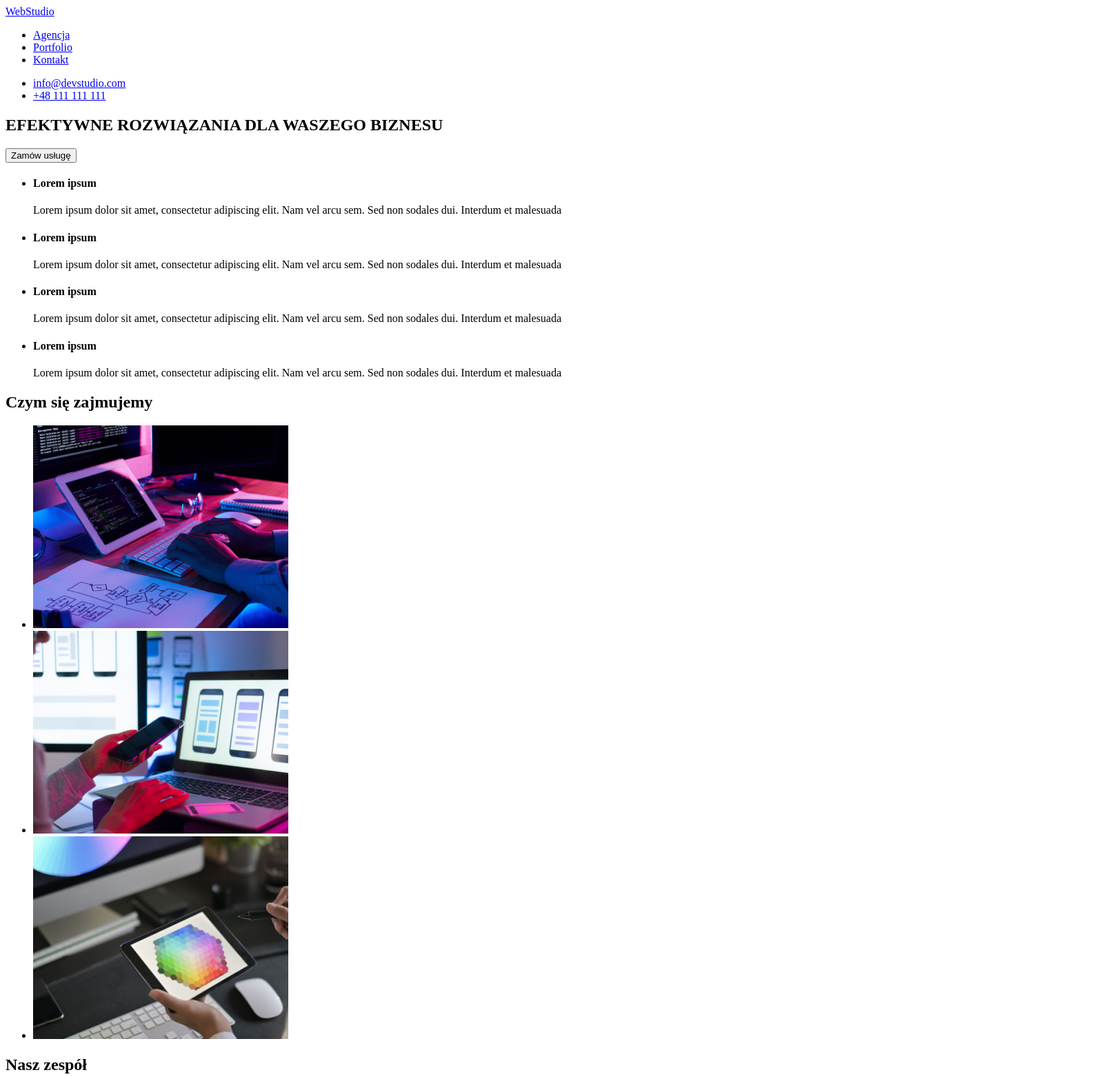
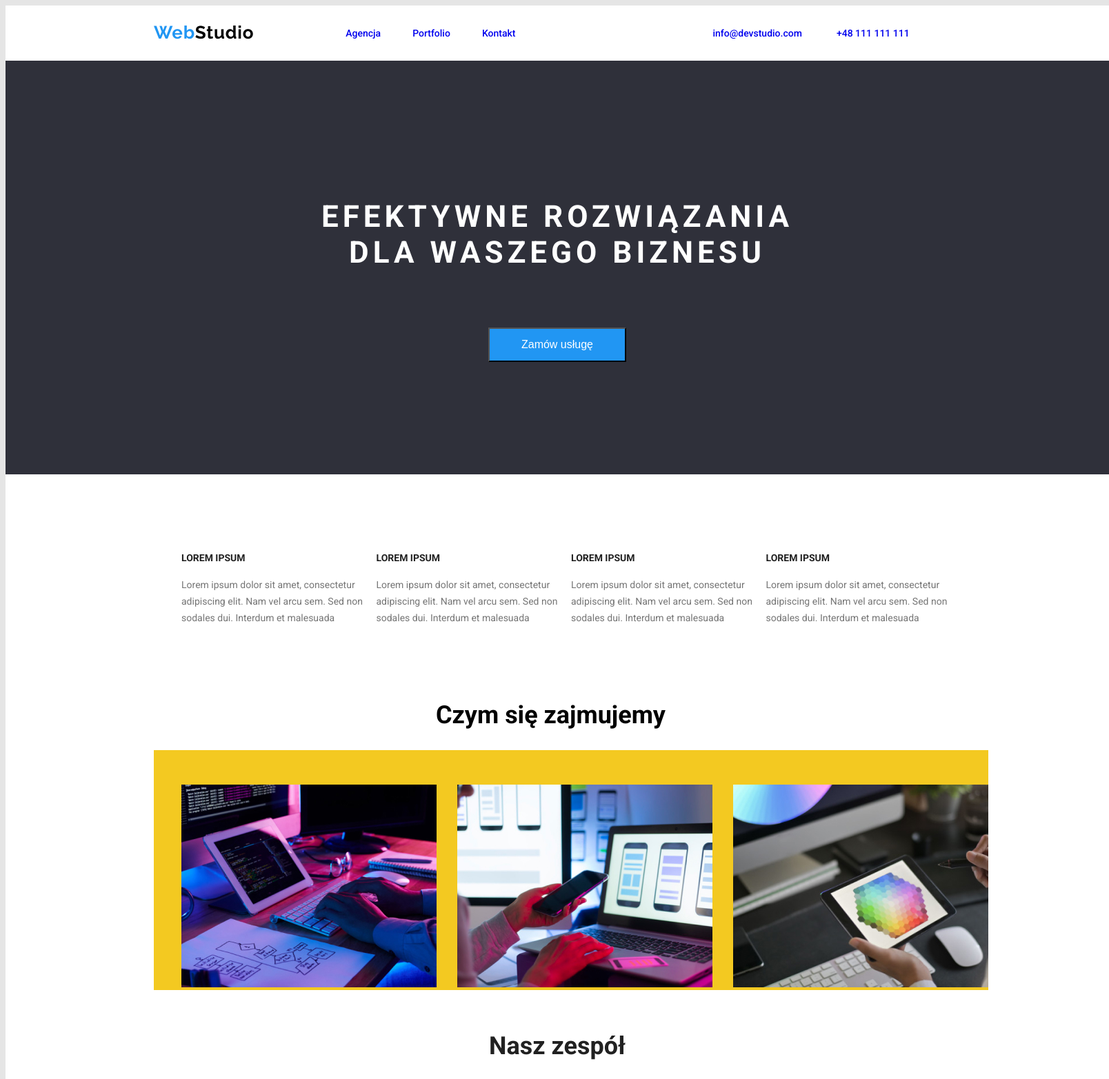
Before and after one commit to dobson81/goit-markup-hw-02, a plain HTML site: page index.html in a window 1280 px wide. Shown: the top 1565 px of the page at 69% size, 1608 px wide, since content can reach past the window. Drawn offline with Linux system fonts and the light colour scheme.

Commit message:
added few things

```diff
--- a/css/styles.css
+++ b/css/styles.css
@@ -1,31 +1,201 @@
 body {
   font-family: 'Roboto', sans-serif;
+  background-color: #e5e5e5;
+}
+.wrapper {
+  width: 1600px;
+  background-color: #ffffff;
+}
+.portfolio-wrapper {
+  width: 1600px;
+}
+a {
+  text-decoration: none;
+}
+.topnav {
+  background-color: #ffffff;
+  width: 1600;
+  height: 80;
+  display: flex;
+}
+
+.logo {
+  font-family: 'Raleway';
+  color: #000000;
+  font-weight: 700;
+  font-size: 26px;
+  line-height: 31px;
+  letter-spacing: 0.03em;
+  margin-top: 24px;
+  margin-left: 215px;
+  margin-bottom: 25px;
+}
+.roboczy3 {
+  color: #2196f3;
 }
 
 .menu {
+  padding-right: 200px; /*roboczo 200, coś tu sie nie zgadza */
   display: flex;
-  justify-content: flex-start;
+  list-style-type: none;
+  margin-top: 32px;
+  margin-left: 93px;
+  font-size: 14px;
+  font-weight: 500;
+  color: azure; /*nie moge ustawic koloru*/
+  letter-spacing: 2%;
 }
-.buttons {
+.menu > li {
+  padding-right: 46px;
+}
+.contacts {
+  display: flex;
+  list-style-type: none;
+  margin-top: 32px;
+  margin-right: 227px;
+  font-size: 14px;
+  font-weight: 500;
+  color: #757575; /*i tutaj tez nie działa*/
+}
+.contacts > li {
+  padding-right: 50px;
+}
+.contacts:hover {
+  color: #f3c921; /*i tu też nie działa*/
+}
+
+.big-title {
+  width: 1600px;
+  height: 600px;
+
+  background: #2f303a;
+  display: flex;
+  flex-direction: column;
+}
+
+.title {
+  width: 696px;
+  height: 120px;
+  color: #ffffff;
+  margin-top: 200px;
+  margin-left: 452px;
+  font-size: 44px;
+  letter-spacing: 6px;
+
+  text-align: center;
+}
+.button {
+  margin-left: auto;
+  margin-right: auto;
+  width: 200px;
+  height: 50px;
+  background-color: #2196f3;
+  color: #ffffff;
+  font-size: 16px;
+  line-height: 30px;
+  margin-top: 30px;
+}
+.description-studio {
+  width: 1170px;
+
+  margin-right: 215px;
+  margin-left: 215px;
+  margin-top: 94px;
+}
+.description-list {
+  display: flex;
+  justify-content: space-between;
+  list-style-type: none;
+  font-family: 'Roboto';
+}
+.description-list > li > h4 {
+  font-size: 14px;
+  font-weight: 700;
+  color: #212121; /*cos nie tak z ta trzcionka*/
+  line-height: 16.41px;
+  text-transform: uppercase;
+}
+.description-list > li > p {
+  font-size: 14px;
+  line-height: 24px;
+  color: #757575;
+}
+.our-job {
+  width: 1170px;
+  height: 386px;
+  margin-top: 94px;
+}
+.small-title {
+  font-size: 36px;
+  font-weight: 700;
+  padding-left: 624px;
+  line-height: 42.19px;
+}
+
+.images-studio-top {
+  display: flex;
+  justify-content: space-between;
+  list-style-type: none;
+  background-color: #f3c921;
+  margin-left: 215px;
+  width: 1170px;
+  padding-top: 50px;
+}
+.team {
+  margin-top: 94px;
+  text-align: center;
+}
+
+.workers {
+  display: flex;
+  list-style-type: none;
+}
+.last-title {
+  color: #212121;
+  font-size: 36px;
+}
+.footer {
+  width: 1600px;
+  height: 252px;
+  left: 0px;
+  top: 1628px;
+  background: #2f303a;
+  display: flex;
+  flex-direction: column;
+}
+.logo-footer {
+  font-family: 'Raleway';
+  color: #ffffff;
+  font-weight: 700;
+  font-size: 26px;
+  line-height: 31px;
+  letter-spacing: 0.03em;
+  margin-top: 60px;
+  margin-left: 215px;
+}
+
+.footer-address {
+  list-style-type: none;
+  margin-left: 215px;
+  padding-top: 20px;
+  font-size: 14px;
+  font-weight: 400;
+  font-family: 'Roboto', sans-serif; /*tu znow nie moge zmienić kolorów i trzcionki, pewnie  przez to ze sa to linki*/
+  color: #ffffff;
+  line-height: 24px; /*to trzeba bedzie zmienic na mnoznik*/
+}
+.footer-address > li {
+  padding-top: 9px;
+}
+.buttons-portfolio {
   display: flex;
   justify-content: center;
   list-style-type: none;
   cursor: pointer;
 }
-li {
-  padding-right: 8px;
-}
-.images {
+.images-portfolio {
   display: flex;
   justify-content: space-around;
   flex-wrap: wrap;
   list-style-type: none;
 }
-footer {
-  position: absolute;
-  width: 1600px;
-  height: 252px;
-  left: 0px;
-  top: 1628px;
-  background: #2f303a;
-}
--- a/index.html
+++ b/index.html
@@ -5,34 +5,44 @@
     <meta http-equiv="X-UA-Compatible" content="IE=edge" />
     <meta name="viewport" content="width=device-width, initial-scale=1.0" />
     <title>Studio</title>
+    <link href="css/styles.css" rel="stylesheet" />
+
+    <link
+      href="https://fonts.googleapis.com/css2?family=Raleway:wght@700&family=Roboto:wght@400;500;700;900&display=swap"
+      rel="stylesheet"
+    />
   </head>
 
   <body>
-    <header>
-      <a href="#">WebStudio</a>
+    <div class="wrapper">
+      <header class="topnav">
+        <a class="logo" href="#"><span class="roboczy3">Web</span>Studio</a>
+
         <nav>
-        <ul>
+          <ul class="menu">
             <li><a href="#">Agencja</a></li>
             <li><a href="portfolio.html">Portfolio</a></li>
             <li><a href="#">Kontakt</a></li>
           </ul>
         </nav>
-      <ul>
+
+        <ul class="contacts">
           <li>
             <a href="mailto:info@devstudio.com" target="_blank">info@devstudio.com</a>
           </li>
           <li><a href="tel:+48111111111" target="_blank">+48 111 111 111</a></li>
         </ul>
       </header>
+
       <main>
-      <section>
-        <h1>EFEKTYWNE ROZWIĄZANIA DLA WASZEGO BIZNESU</h1>
+        <section class="big-title">
+          <h1 class="title">EFEKTYWNE ROZWIĄZANIA DLA WASZEGO BIZNESU</h1>
 
-        <button type="button">Zamów usługę</button>
+          <button class="button" type="button">Zamów usługę</button>
         </section>
 
-      <section>
-        <ul>
+        <section class="description-studio">
+          <ul class="description-list">
             <li>
               <h4>Lorem ipsum</h4>
               <p>
@@ -63,9 +73,10 @@
             </li>
           </ul>
         </section>
-      <section>
-        <h2>Czym się zajmujemy</h2>
-        <ul>
+
+        <section class="our-job">
+          <h2 class="small-title">Czym się zajmujemy</h2>
+          <ul class="images-studio-top">
             <li>
               <img src="images/img.jpg" alt="Ręce na klawiaturze" width="370" height="294" />
             </li>
@@ -78,9 +89,9 @@
             </li>
           </ul>
         </section>
-      <section>
-        <h2>Nasz zespół</h2>
-        <ul>
+        <section class="team">
+          <h2 class="last-title">Nasz zespół</h2>
+          <ul class="workers">
             <li>
               <figure>
                 <img src="images/img3.jpg" width="270" height="260" alt="John Doe" />
@@ -122,11 +133,11 @@
           </ul>
         </section>
       </main>
-    <footer>
-      <a href="#">WebStudio</a>
+      <footer class="footer">
+        <a class="logo-footer" href="#"><span class="roboczy3">Web</span>Studio</a>
 
         <address>
-        <ul>
+          <ul class="footer-address">
             <li>
               <a
                 href="https://www.google.pl/maps/place/al.+Jerozolimskie+21,+00-508+Warszawa/@52.2305286,21.013843,17z/data=!3m1!4b1!4m5!3m4!1s0x471eccf3e52bee23:0xc5163bc7ec8d4437!8m2!3d52.2305286!4d21.0160317
@@ -145,5 +156,6 @@
           </ul>
         </address>
       </footer>
+    </div>
   </body>
 </html>
```
Also changed, not shown: portfolio.html (+11 -8 lines). Lines whose indentation alone changed are shown as unchanged.
